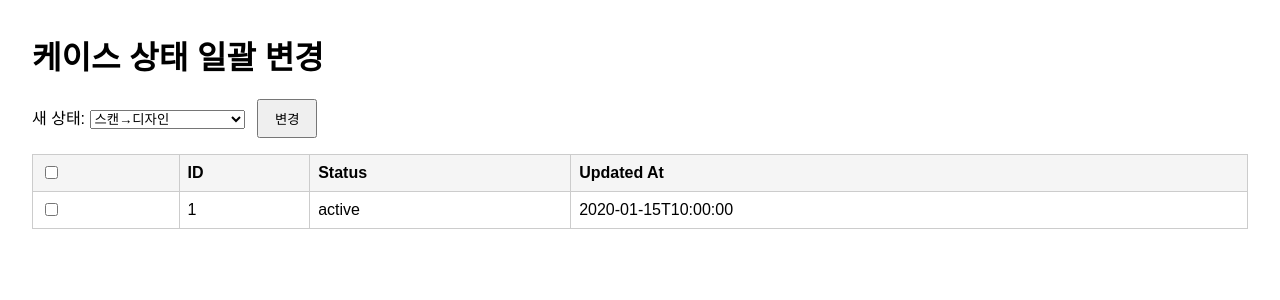
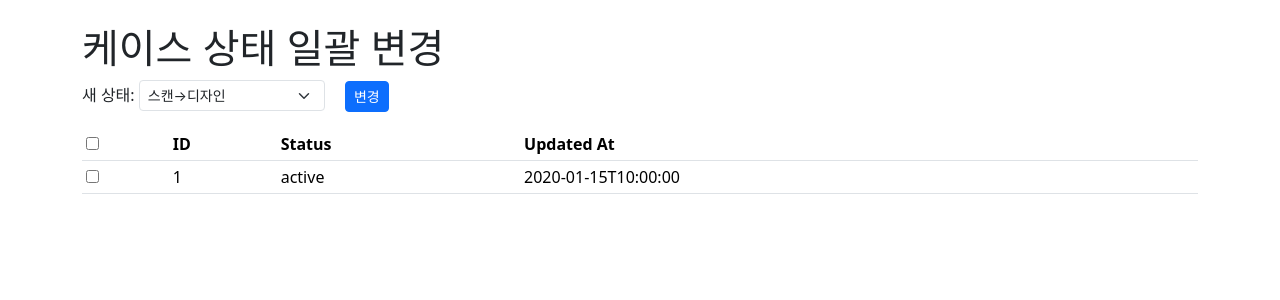
Before and after one commit to KyungminJoo/lab-tracker, a Flask app: page /cases in a window 1280 px wide. Shown: the top 300 px of the page. Run offline with Flask 3, Linux system fonts and the light colour scheme; tables that the repository leaves empty hold one stand-in row (values such as "Sample post").

Commit message:
Add viewport meta and refactor case list template

```diff
--- a/labtracker/templates/base.html
+++ b/labtracker/templates/base.html
@@ -2,8 +2,10 @@
 <html lang="ko">
 <head>
   <meta charset="utf-8" />
+  <meta name="viewport" content="width=device-width, initial-scale=1">
   <title>{% block title %}Lab Tracker{% endblock %}</title>
   <link rel="stylesheet" href="https://cdn.jsdelivr.net/npm/bootstrap@5.3.2/dist/css/bootstrap.min.css">
+  {% block head_extra %}{% endblock %}
 </head>
 <body class="container py-4">
   {% block content %}{% endblock %}
--- a/labtracker/templates/case_list.html
+++ b/labtracker/templates/case_list.html
@@ -1,30 +1,22 @@
-<!doctype html>
-<html lang="ko">
-<head>
-  <meta charset="utf-8" />
-  <title>케이스 관리</title>
-  <style>
-    body { font-family: sans-serif; margin: 2rem; }
-    table { border-collapse: collapse; width: 100%; margin-top: 1rem; }
-    th, td { border: 1px solid #ccc; padding: .5rem; text-align: left; }
-    th { background: #f5f5f5; }
-    button { padding: .5rem 1rem; margin-left: .5rem; }
-  </style>
-</head>
-<body>
+{% extends "base.html" %}
+{% block title %}케이스 관리{% endblock %}
+{% block head_extra %}
+<meta name="viewport" content="width=device-width, initial-scale=1">
+{% endblock %}
+{% block content %}
 <h1>케이스 상태 일괄 변경</h1>
-
-  <label>새 상태:
-    <select id="statusSelect">
+<div class="mb-3">
+  <label class="me-2">새 상태:
+    <select id="statusSelect" class="form-select form-select-sm d-inline w-auto">
       <option value="스캔->디자인">스캔→디자인</option>
       <option value="디자인->밀링">디자인→밀링</option>
       <option value="밀링->신터링&글레이징">밀링→신터링&글레이징</option>
       <option value="기공완료">기공완료</option>
     </select>
   </label>
-  <button id="bulkUpdateBtn">변경</button>
-
-  <table id="caseTable">
+  <button id="bulkUpdateBtn" class="btn btn-sm btn-primary ms-2">변경</button>
+</div>
+<table id="caseTable" class="table table-sm">
   <thead>
     <tr>
       <th><input type="checkbox" id="checkAll"></th>
@@ -35,12 +27,10 @@
   </thead>
   <tbody></tbody>
 </table>
-
 <script>
 const API_BASE = '/api';
-
 async function fetchCases() {
-  const res = await fetch(`${API_BASE}/cases`);    // GET /api/cases 필요
+  const res = await fetch(`${API_BASE}/cases`);
   const data = await res.json();
   const tbody = document.querySelector('#caseTable tbody');
   tbody.innerHTML = '';
@@ -55,19 +45,15 @@ async function fetchCases() {
     `);
   });
 }
-
 document.getElementById('checkAll').addEventListener('change', e => {
-  document
-    .querySelectorAll('#caseTable tbody input[type=checkbox]')
+  document.querySelectorAll('#caseTable tbody input[type=checkbox]')
     .forEach(cb => (cb.checked = e.target.checked));
 });
-
 document.getElementById('bulkUpdateBtn').addEventListener('click', async () => {
   const ids = Array.from(
       document.querySelectorAll('#caseTable tbody input:checked')
     ).map(cb => Number(cb.value));
   if (!ids.length) { alert('선택된 케이스가 없습니다'); return; }
-
   const newStatus = document.getElementById('statusSelect').value;
   const res = await fetch(`${API_BASE}/cases/bulk`, {
     method: 'PATCH',
@@ -76,10 +62,8 @@ document.getElementById('bulkUpdateBtn').addEventListener('click', async () => {
   });
   const result = await res.json();
   alert(`변경 성공: ${result.updated}개`);
-  fetchCases();                // 테이블 갱신
+  fetchCases();
 });
-
 fetchCases();
 </script>
-</body>
-</html>
+{% endblock %}
```
Lines whose indentation alone changed are shown as unchanged.
